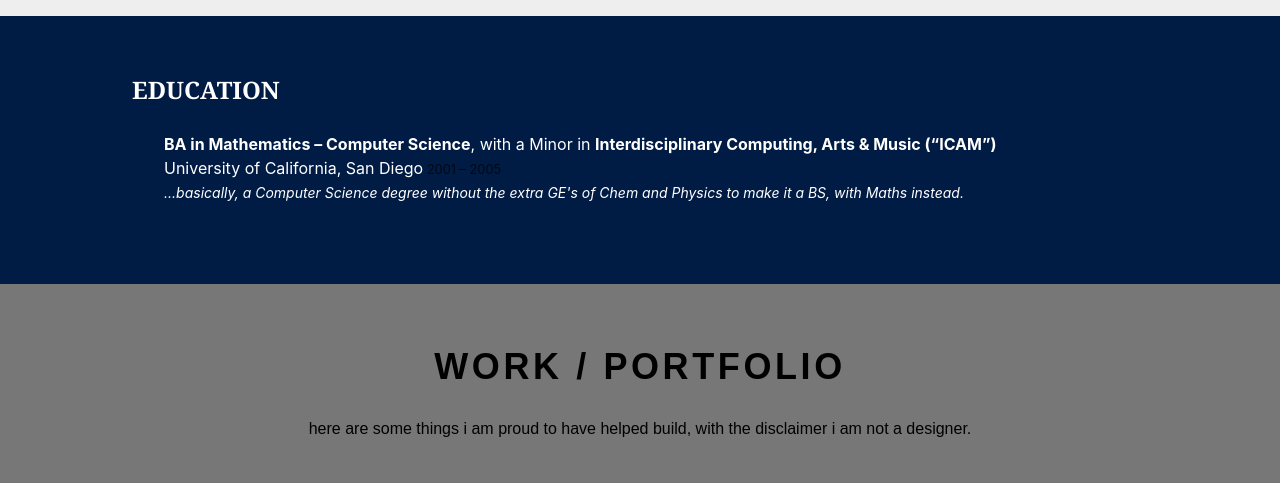
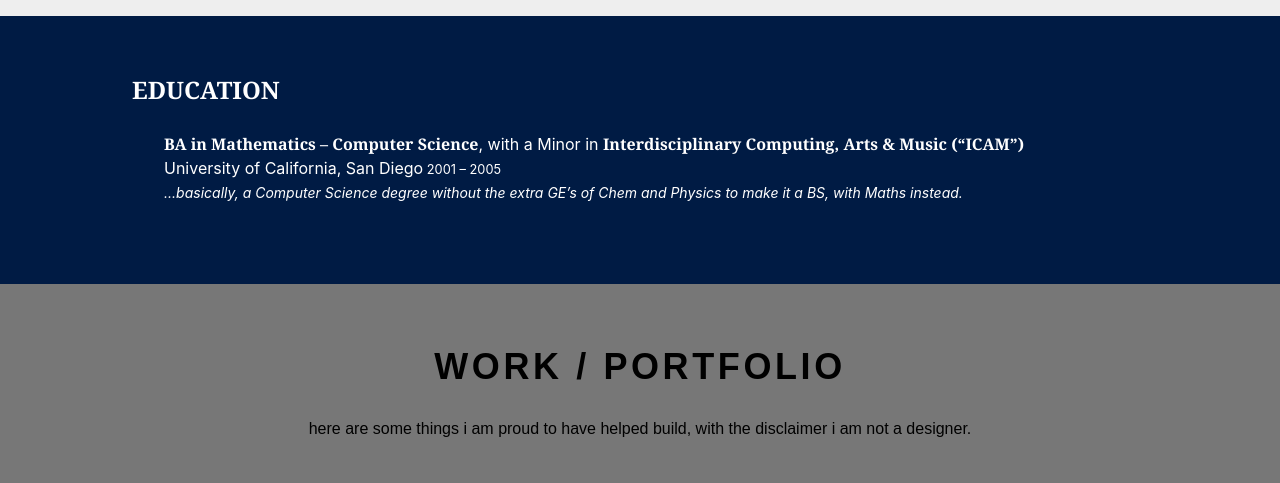
Before and after one commit to chousmith/chousmithonepager, a plain HTML site: page app/index.html in a window 1280 px wide. Shown: the part 2520-3003 px from the top of the page. Drawn offline with nearby package versions, Linux system fonts and the light colour scheme; files that its build step writes are made by us from their sources.

Commit message:
fix accidental dark color date in Ed section, and try serif a little more there

```diff
--- a/app/index.html
+++ b/app/index.html
@@ -169,10 +169,10 @@
       <div class="ph3 ph4-ns f5 pb4 lh-copy">
         <h3 class="f3 serif fw7 ttu pb0" title="this section seems boring">education</h3>
         <p class="ph4-ns">
-          <strong>BA in Mathematics &ndash; Computer Science</strong>, with a Minor in <strong>Interdisciplinary Computing, Arts &amp; Music (&ldquo;ICAM&rdquo;)</strong>
+          <strong class="serif">BA in Mathematics &ndash; Computer Science</strong>, with a Minor in <strong class="serif">Interdisciplinary Computing, Arts &amp; Music (&ldquo;ICAM&rdquo;)</strong>
           <br />
-          University of California, San Diego<small class="black-70 db di-ns"> 2001 &ndash; 2005</small><br />
-          <em class="f6">...basically, a Computer Science degree without the extra GE's of Chem and Physics to make it a BS, with Maths instead.</em>
+          University of California, San Diego<small class="db di-ns"> 2001 &ndash; 2005</small><br />
+          <em class="f6">...basically, a Computer Science degree without the extra GE&rsquo;s of Chem and Physics to make it a BS, with Maths instead.</em>
         </p>
       </div>
     </div>
```
Also changed, not shown: dist/index.html (+1 -1 lines).
